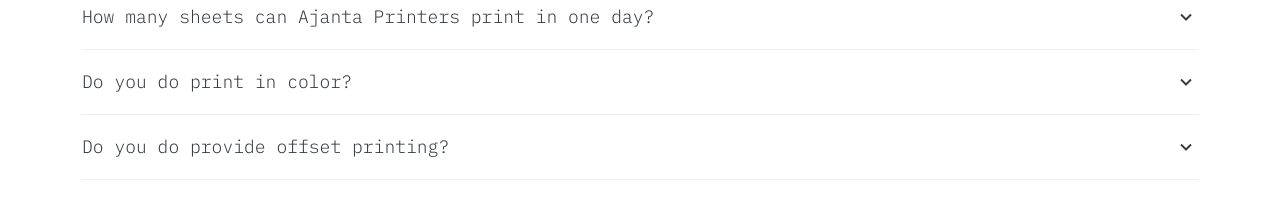
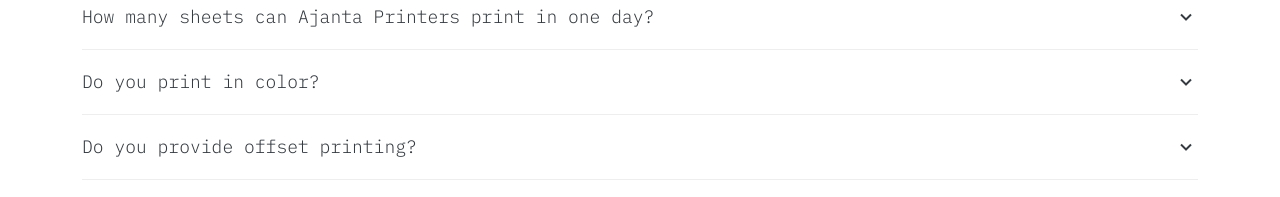
Before and after one commit to ajantaprinters/ajantaprinters.github.io, a plain HTML site: page index.html in a window 1280 px wide. Shown: the part 3970-4167 px from the top of the page. Drawn offline with Linux system fonts and the light colour scheme; a web font is replaced by a local one.

Commit message:
typo fix

```diff
--- a/index.html
+++ b/index.html
@@ -426,13 +426,13 @@
             </div>
           </li>
           <li>
-            <a data-bs-toggle="collapse" data-bs-target="#faq4" class="collapsed">Do you do print in color? <i class="bx bx-chevron-down icon-show"></i><i class="bx bx-x icon-close"></i></a>
+            <a data-bs-toggle="collapse" data-bs-target="#faq4" class="collapsed">Do you print in color? <i class="bx bx-chevron-down icon-show"></i><i class="bx bx-x icon-close"></i></a>
             <div id="faq4" class="collapse" data-bs-parent=".faq-list">
               <p>Yes, Ajanta Printers can print coloured tests and images like most presses do. Please let us know your specific colour requirements and design layouts.</p>
             </div>
           </li>
           <li>
-            <a data-bs-toggle="collapse" data-bs-target="#faq5" class="collapsed">Do you do provide offset printing? <i class="bx bx-chevron-down icon-show"></i><i class="bx bx-x icon-close"></i></a>
+            <a data-bs-toggle="collapse" data-bs-target="#faq5" class="collapsed">Do you provide offset printing? <i class="bx bx-chevron-down icon-show"></i><i class="bx bx-x icon-close"></i></a>
             <div id="faq5" class="collapse" data-bs-parent=".faq-list">
               <p>We employ roll Offset Printing at Ajanta Printers, which is a larger, high-speed equipment that feeds paper reels through the printer; printing is done constantly as the paper comes. The pages are divided and clipped after printing.</p>
             </div>
```
